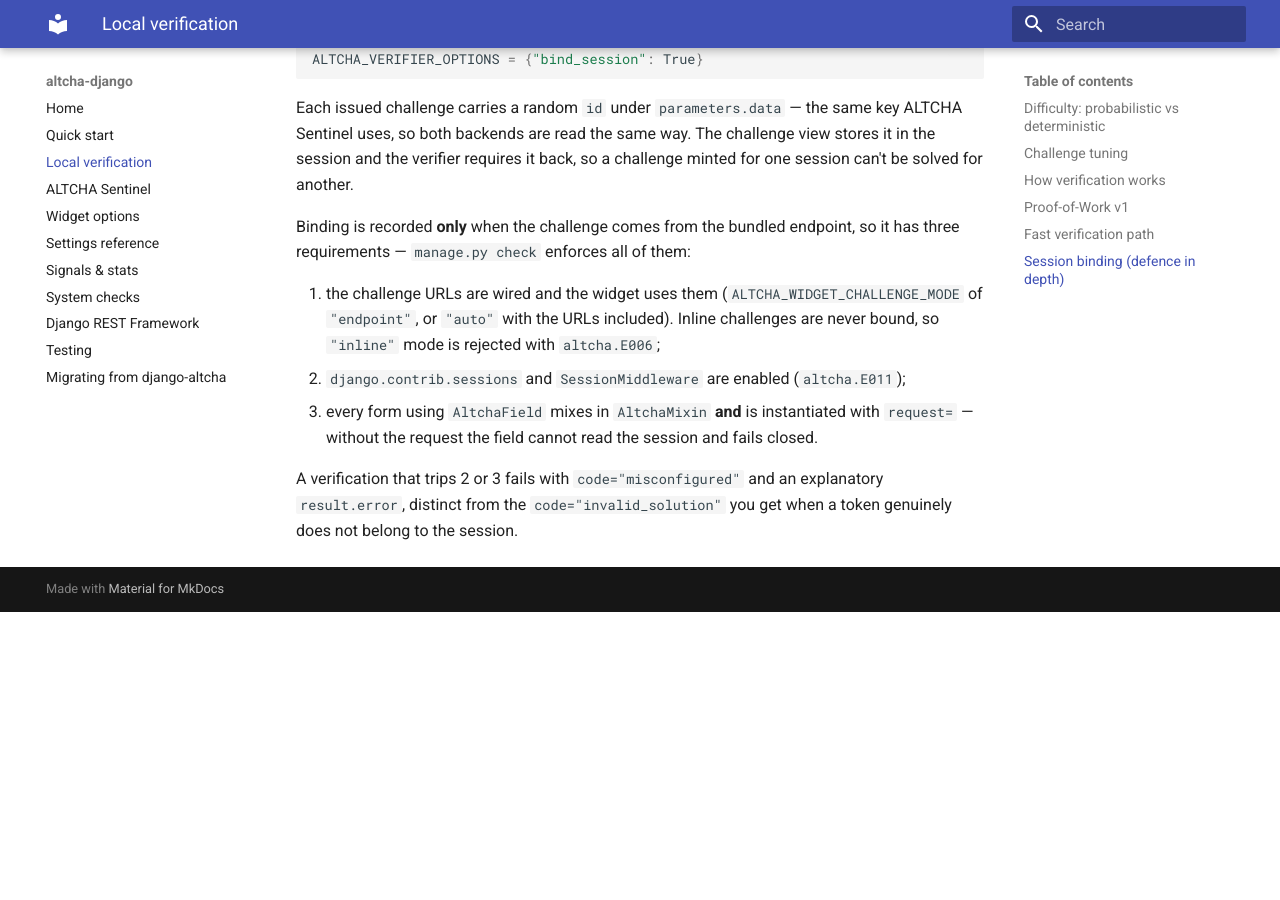
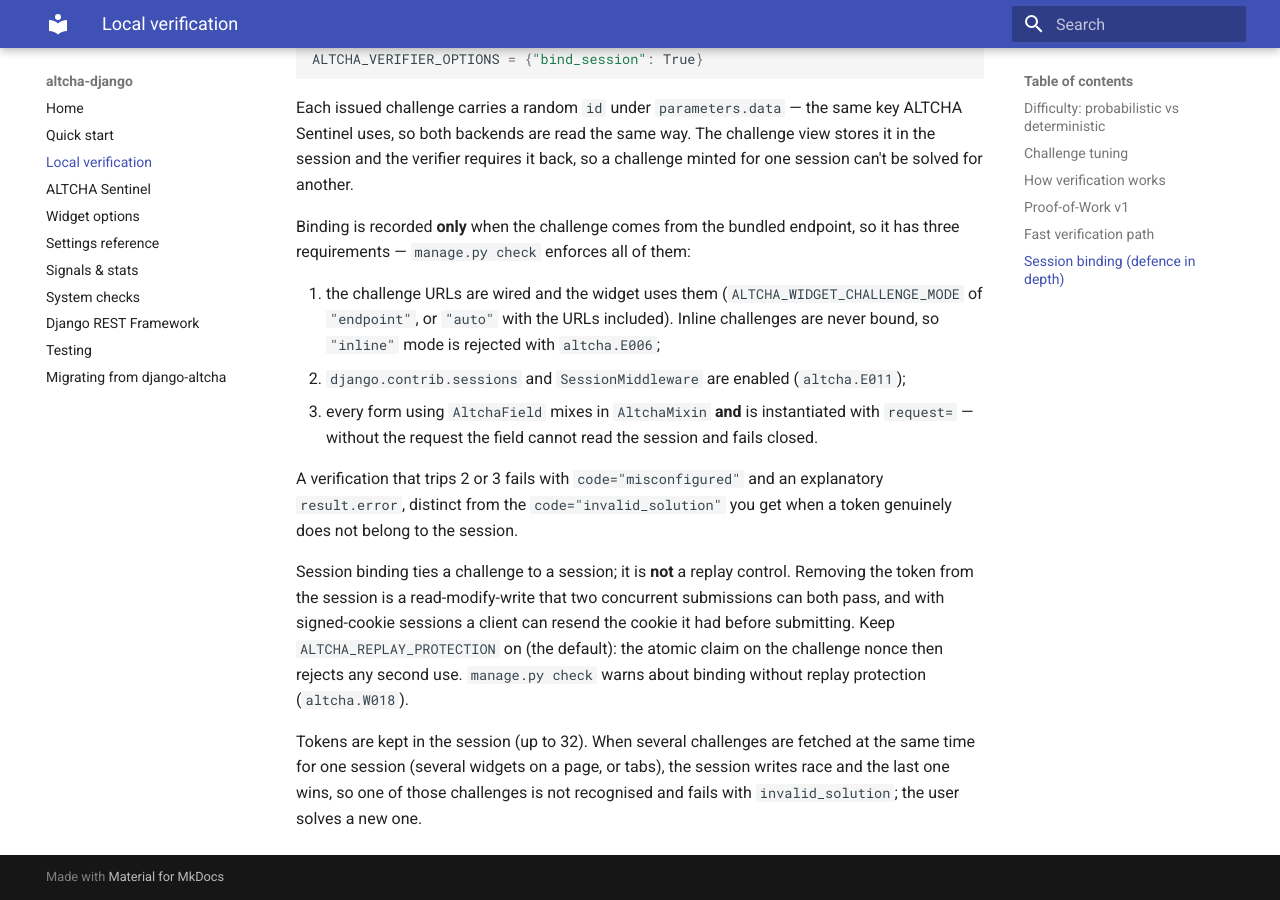
Before and after one commit to altcha-org/altcha-django, an MkDocs documentation site: the page built from docs/local-verification.md, in a window 1280 px wide and 900 px high, scrolled down 2120 px. Built offline with MkDocs 1.6.1 and Material for MkDocs 9.7.7, drawn with Linux system fonts in a browser that asks for light colours; before the commit the page ends 2732 px from its top, so only the background shows below that.

Commit message:
fix: session binding warning when replay protection is off

```diff
--- a/docs/local-verification.md
+++ b/docs/local-verification.md
@@ -106,3 +106,15 @@ so it has three requirements — `manage.py check` enforces all of them:
 A verification that trips 2 or 3 fails with `code="misconfigured"` and an
 explanatory `result.error`, distinct from the `code="invalid_solution"` you get when
 a token genuinely does not belong to the session.
+
+Session binding ties a challenge to a session; it is **not** a replay control.
+Removing the token from the session is a read-modify-write that two concurrent
+submissions can both pass, and with signed-cookie sessions a client can resend
+the cookie it had before submitting. Keep `ALTCHA_REPLAY_PROTECTION` on (the
+default): the atomic claim on the challenge nonce then rejects any second use.
+`manage.py check` warns about binding without replay protection (`altcha.W018`).
+
+Tokens are kept in the session (up to 32). When several challenges are fetched
+at the same time for one session (several widgets on a page, or tabs), the
+session writes race and the last one wins, so one of those challenges is not
+recognised and fails with `invalid_solution`; the user solves a new one.
```
Also changed, not shown: docs/system-checks.md (+1 -0 lines), 2 other files.
